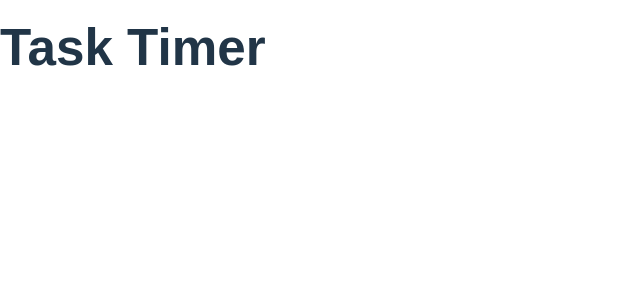
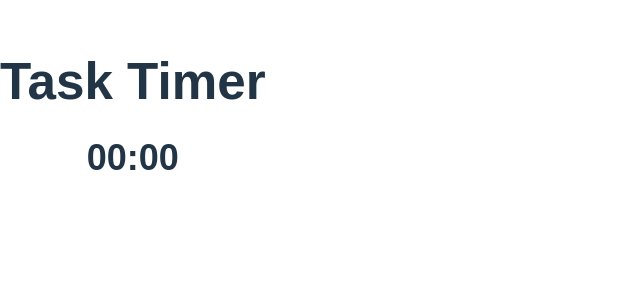
Before and after one commit to jamdlaw/task_timer, a React (Vite) app in the folder pomodoro-react-app/: page / in a window 1280 px wide. Shown: the top 300 px of the page, without its empty margins (0-640 px from the left). Built offline with nearby package versions, Linux system fonts and the light colour scheme.

Commit message:
added clock component

```diff
--- a/pomodoro-react-app/src/App.css
+++ b/pomodoro-react-app/src/App.css
@@ -6,7 +6,22 @@
   font-family: Arial, sans-serif;
 }
 
+.app {
+  display: flex;
+  flex-direction: column;
+  justify-content: flex-start;
+  align-items: center;
+  height: 100vh;
+  font-family: Arial, sans-serif;
+  padding-top: 20px; /* Add padding at the top to space out content */
+}
+
 h1 {
-  margin-top: 20px; /* Adjust this value to your preference */
+  margin-bottom: 20px; /* Space between the title and the clock */
   font-size: 48px;
 }
+
+.clock {
+  font-size: 36px;
+  font-weight: bold;
+}
--- a/pomodoro-react-app/src/App.jsx
+++ b/pomodoro-react-app/src/App.jsx
@@ -1,11 +1,15 @@
 import React, { useState, useEffect } from 'react';
 import './App.css';
+import Clock from './components/Clock';
 
 function App() {
+  const [minutes, setMinutes] = useState(0);
+  const [seconds, setSeconds] = useState(0);
 
   return (
     <div className="app">
       <h1> Task Timer </h1>
+        <Clock minutes={minutes} seconds={seconds} />
     </div>
   );
 }
```
